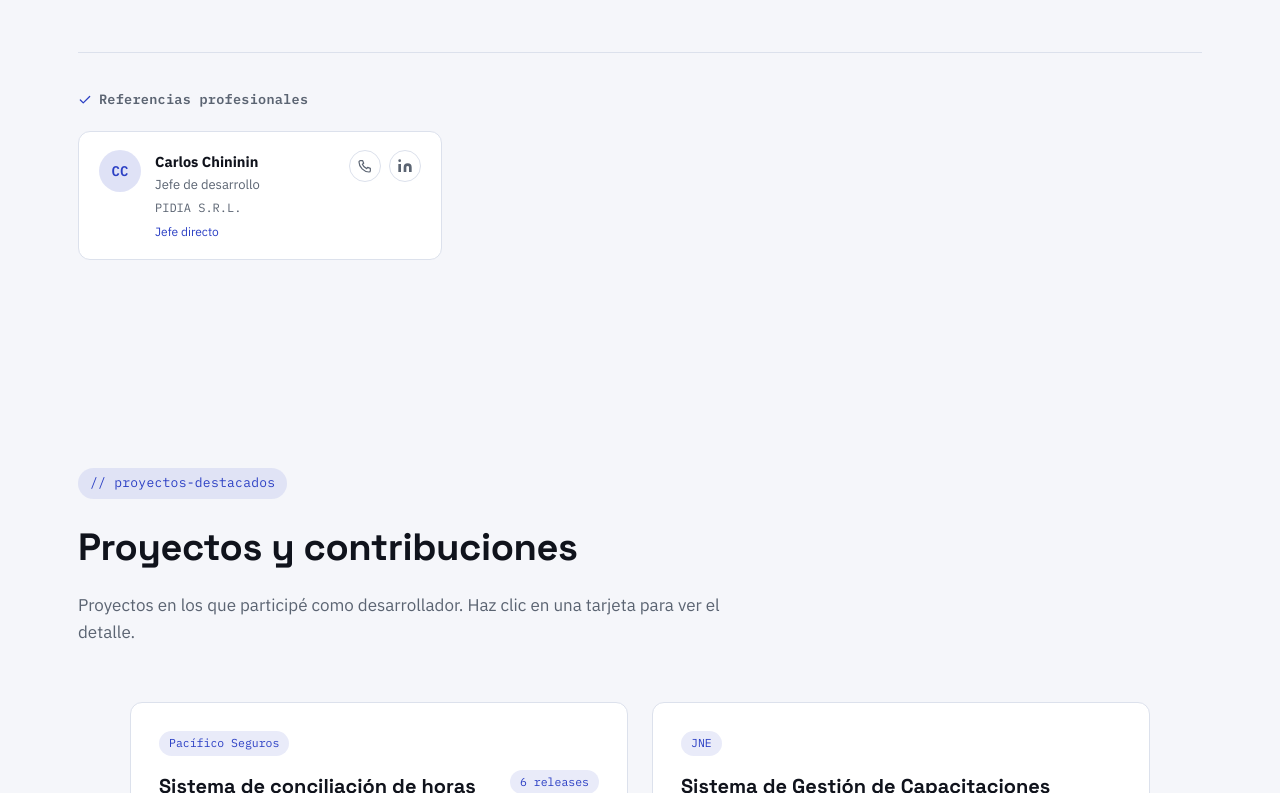
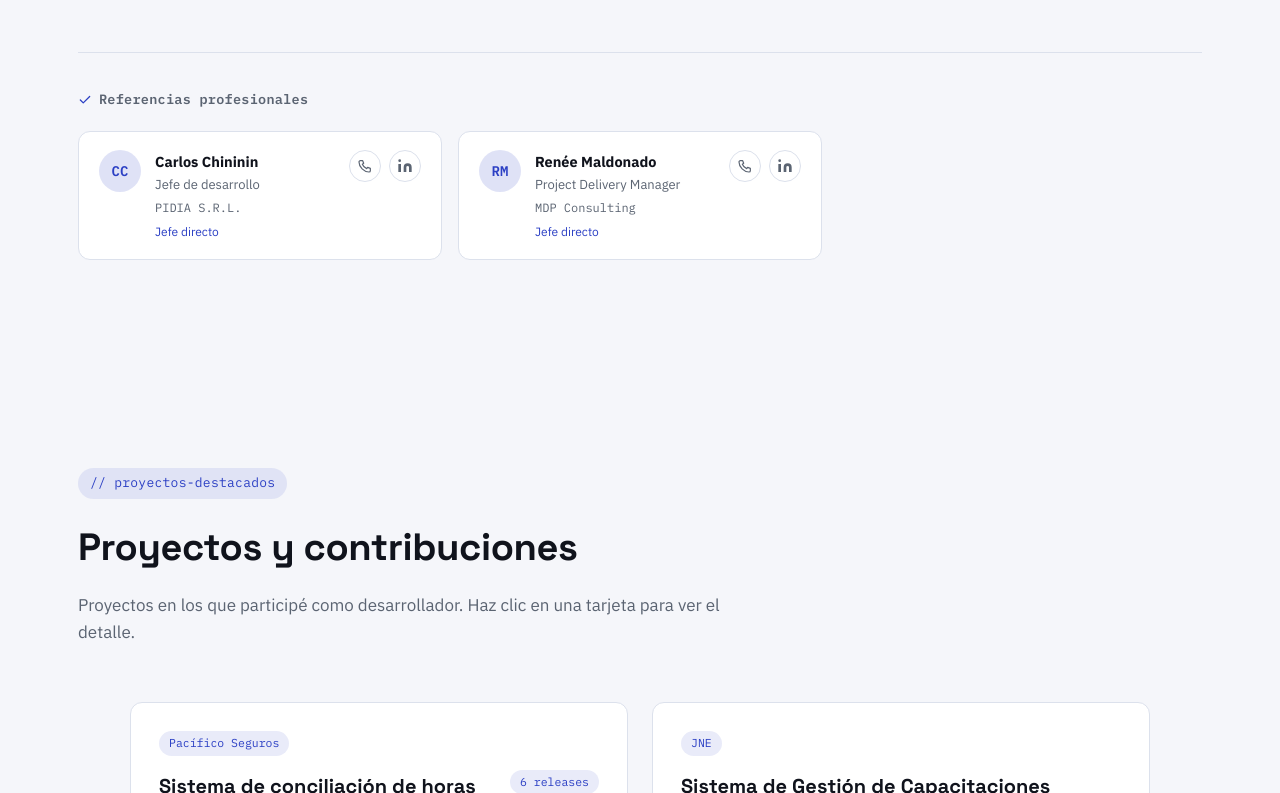
Before and after one commit to danielgutierrez13/mi-portafolio, a React (Vite) app: page / in a window 1280 px wide. Shown: the part 6667-7460 px from the top of the page. Built offline with nearby package versions, Linux system fonts and the light colour scheme.

Commit message:
[feature] agregar referencias

```diff
--- a/src/data/contact.ts
+++ b/src/data/contact.ts
@@ -25,7 +25,7 @@ export const CONTACT: Contact = {
   email: 'dgutierrezvillegas@gmail.com',
   phone: '+51 917 845 429',
   phoneHref: '+51917845429',
-  location: 'Lima, Perú',
+  location: 'Piura, Perú',
   socials: [
     { id: 'linkedin', icon: 'linkedin', label: 'LinkedIn', href: 'https://linkedin.com/in/daniel-gutierrez-villegas' },
     { id: 'github',   icon: 'github',   label: 'GitHub',   href: 'https://github.com/danielgutierrez13' },
--- a/src/data/experience.ts
+++ b/src/data/experience.ts
@@ -167,4 +167,14 @@ export const REFERENCES: Reference[] = [
     email: null,
     linkedin: 'https://www.linkedin.com/in/carloschininin/',
   },
+  {
+    id: 'ref-mdp',
+    name: 'Renée Maldonado',
+    position: 'Project Delivery Manager',
+    company: 'MDP Consulting',
+    relationship: 'Jefe directo',
+    phone: '+51 966 713 882',
+    email: null,
+    linkedin: 'https://www.linkedin.com/in/renee-del-pilar-maldonado-farfan/',
+  },
 ];
```
